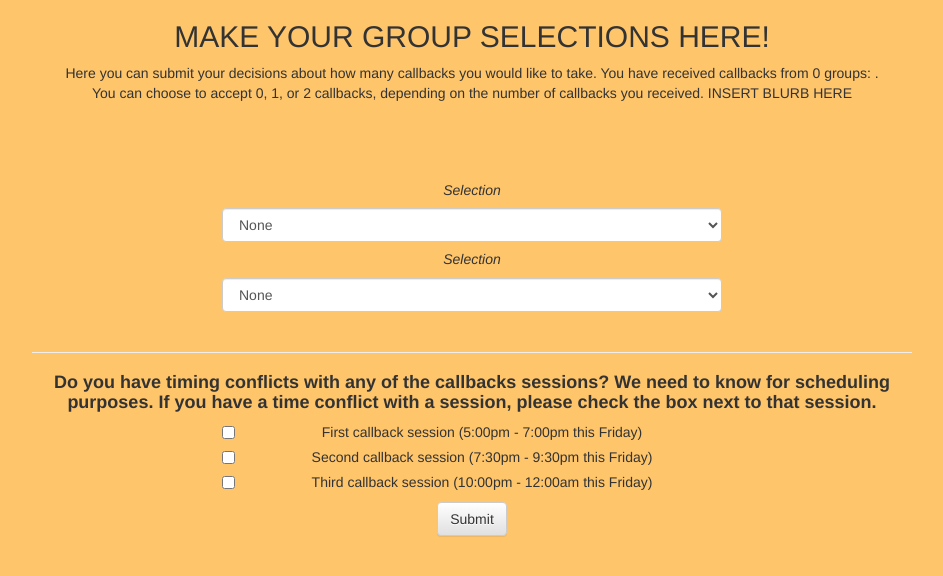
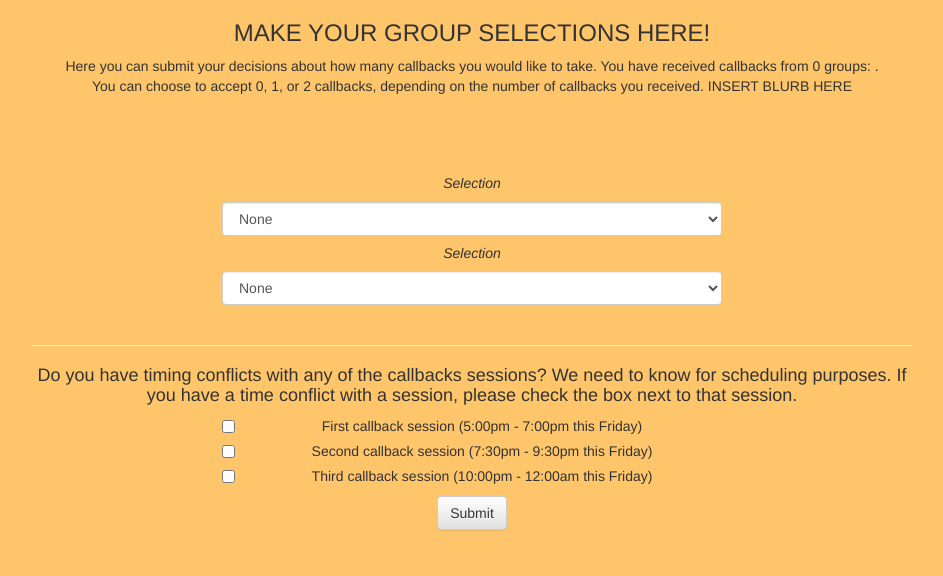
Before and after one commit to Aussieboy11/callbacks_portal, a Django app: template templates/callbackee_make_selections.html in a window 1280 px wide. Shown: the part 52-628 px from the top of the page, without its empty margins (168-1111 px from the left). Run offline with Django 3.2, Linux system fonts and the light colour scheme; the template is opened without the code that fills it, so the values that code supplies are empty; parts of the project's set-up code (start-up, migrations or seed data) failed here and were passed over; some libraries are stand-ins or nearby versions.

Commit message:
little changes

```diff
--- a/templates/callbackee_make_selections.html
+++ b/templates/callbackee_make_selections.html
@@ -3,9 +3,9 @@
 {% include "navbar.html" %}
 
 <div class="body_div">
-	<h2 style="text-align:center">
+	<h3 style="text-align:center">
 		MAKE YOUR GROUP SELECTIONS HERE!
-	</h2>
+	</h3>
 
 	<p style="text-align:center">
 		Here you can submit your decisions about how many callbacks you would like to take. You have received callbacks from {{callbacks|length}} group{% if  callbacks|length != 1 %}s{% endif%}:
@@ -43,9 +43,8 @@
 		<br/>
 
 		<div class='warning_div'></div>
-
 		<hr/>
-		<h4><strong>Do you have timing conflicts with any of the callbacks sessions? We need to know for scheduling purposes. If you have a time conflict with a session, please check the box next to that session.</h4>
+		<h4>Do you have timing conflicts with any of the callbacks sessions? We need to know for scheduling purposes. If you have a time conflict with a session, please check the box next to that session.</h4>
 
 		<div class="checkbox" style='width:500px;'>
 			<label>
@@ -97,15 +96,18 @@
 $('.submission_button').click(function(){
 	if ($(this).siblings('select[name=first_choice]').find(":selected").text()=='None') {
 		var r = confirm('Are you sure that you do not want to accept any callbacks?');
-		if (r == true)
-			return true;
-		else
+		if (r == false)
 			return false;
 	}
-	if ($(this).siblings('select[name=first_choice]').find(":selected").text()==$(this).siblings('select[name=second_choice]').find(":selected").text()) {
+	if (($(this).siblings('select[name=first_choice]').find(":selected").text()==$(this).siblings('select[name=second_choice]').find(":selected").text()) && ($(this).siblings('select[name=first_choice]').find(":selected").text()!='None')) {
 		addWarningErrorToDiv($(this).siblings('.warning_div'), 'You have chosen the same group twice. You cannot do that. Please change one of your choices to either another group or None.');
 		return false;
 	}
+	var r = confirm('Are you sure that this is your final decision? Please confirm your selections because after this point, you will not be able to change them.');
+	if (r == true)
+		return true;
+	else
+		return false;
 
 });
 </script>
```
